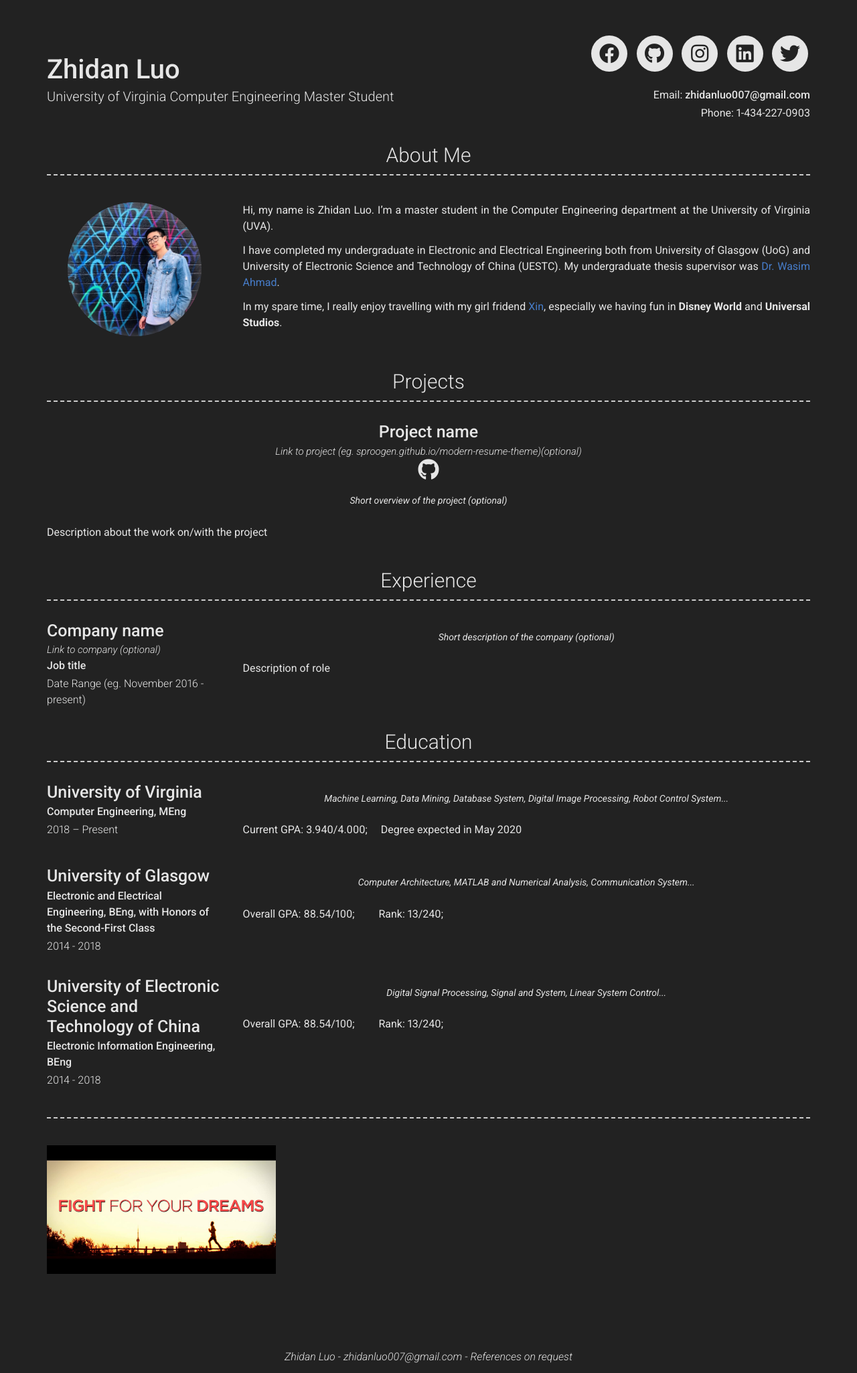
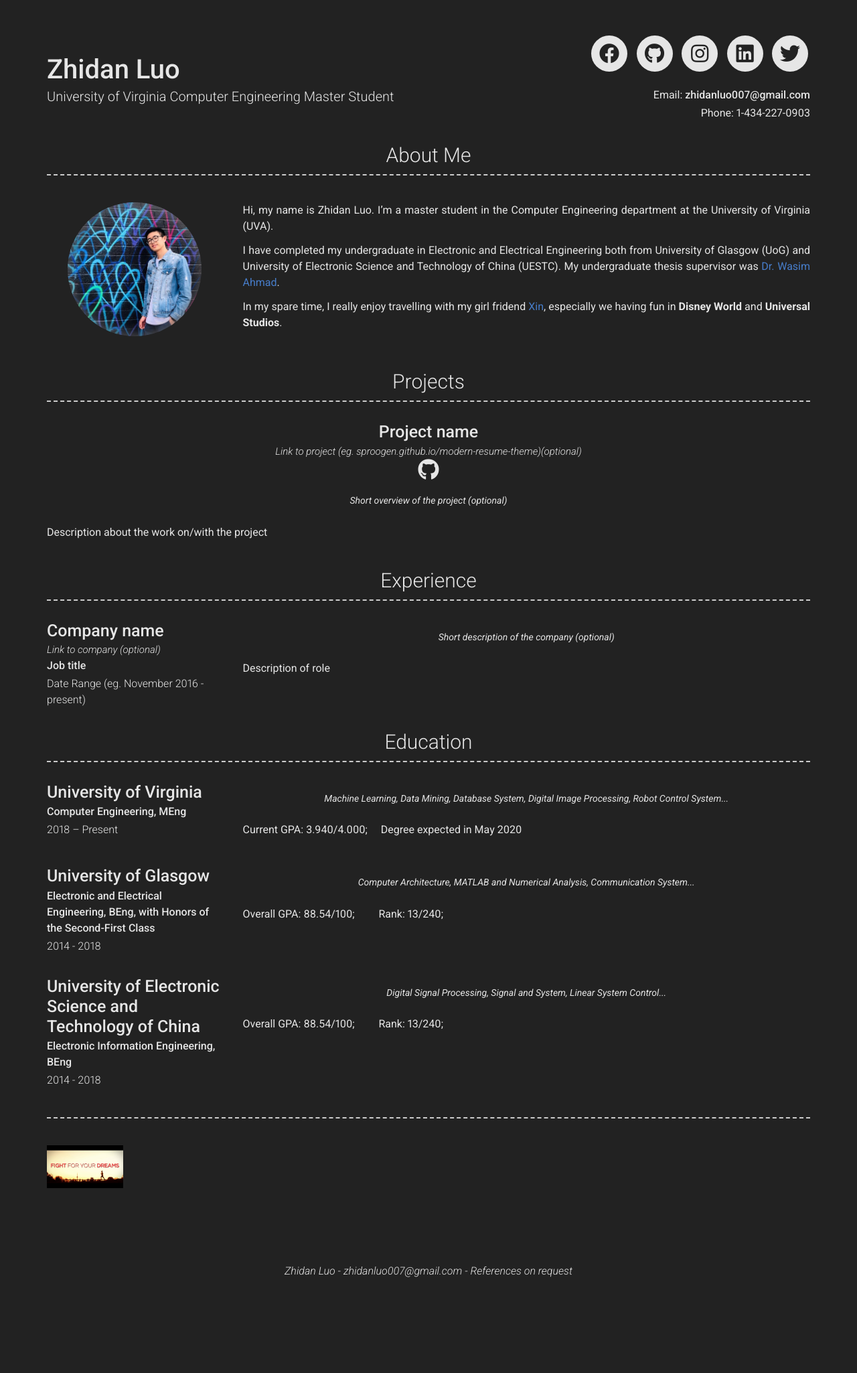
Before and after one commit to zhidanluo/zhidanluo.github.io, a Jekyll site: the page built from index.md, in a window 1280 px wide. Shown: the whole page at 67% size. Built offline with Jekyll 4.4.1, drawn with Linux system fonts in a browser that asks for light colours; nearby versions of some CDN libraries; after the commit the page ends 1922 px from its top, so only the background shows below that.

Commit message:
Update _config.yml

```diff
--- a/_config.yml
+++ b/_config.yml
@@ -67,7 +67,7 @@ about_content: | # this will include new lines to allow paragraphs
 # more_title: #(Use this to override about more section title)
 more_content: | # this will include new lines to allow paragraphs
   <p align="center">
-    <img width="30%" height="30%" src="https://github.com/zhidanluo/zhidanluo.github.io/blob/master/images/dream.jpg"/>
+    <img width="10%" height="10%" src="https://github.com/zhidanluo/zhidanluo.github.io/blob/master/images/dream.jpg"/>
   </p>
 
 # Footer
```
